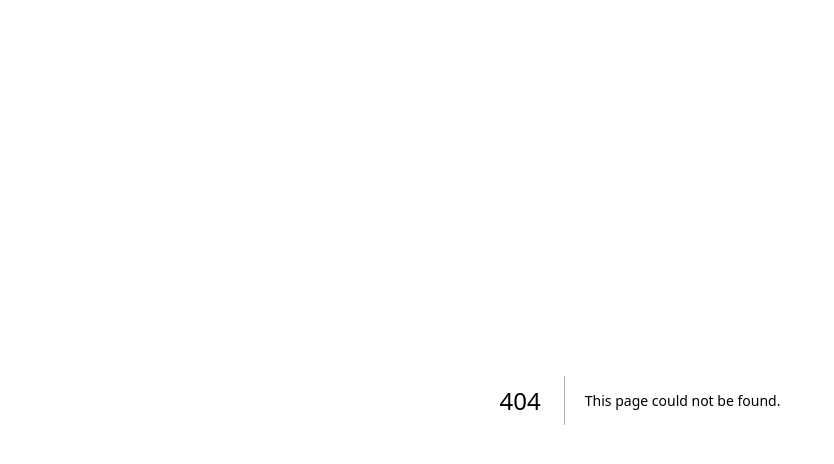
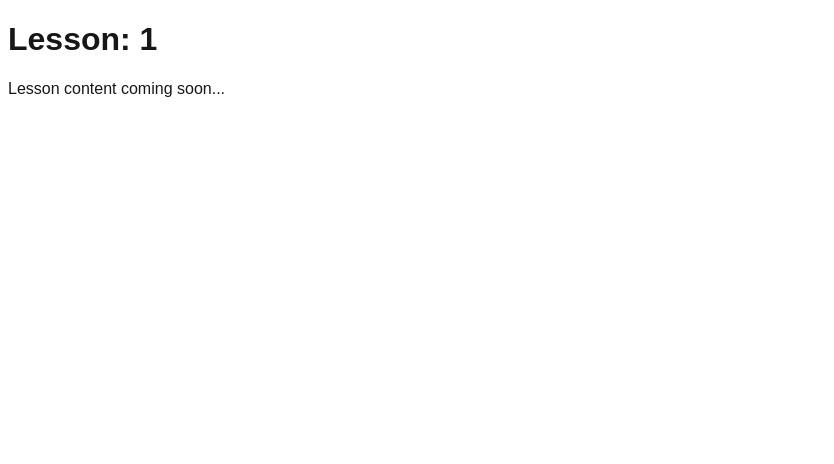
Before and after one commit to Oceanwind82/AI-Mind-OS, a Next.js app: page /lesson/1 in a window 1280 px wide. Before the commit this address had no page. Shown: the top 464 px of the page, without its empty margins (0-834 px from the left). Built offline with nearby package versions, Linux system fonts and the light colour scheme.

Commit message:
✅ Add lesson dynamic routes with static params to prevent 404s

```diff
--- /dev/null
+++ b/app/lesson/[slug]/page.tsx
@@ -0,0 +1,18 @@
+export async function generateStaticParams() {
+  // Add your lesson slugs here, or fetch from a CMS/API
+  return [
+    { slug: 'ai-mastery' },
+    { slug: 'prompt-power' },
+    { slug: 'getting-started' },
+  ];
+}
+
+export default async function LessonPage({ params }: { params: Promise<{ slug: string }> }) {
+  const { slug } = await params
+  return (
+    <div className="p-8">
+      <h1>Lesson: {slug}</h1>
+      <p>Lesson content coming soon...</p>
+    </div>
+  )
+}
```
